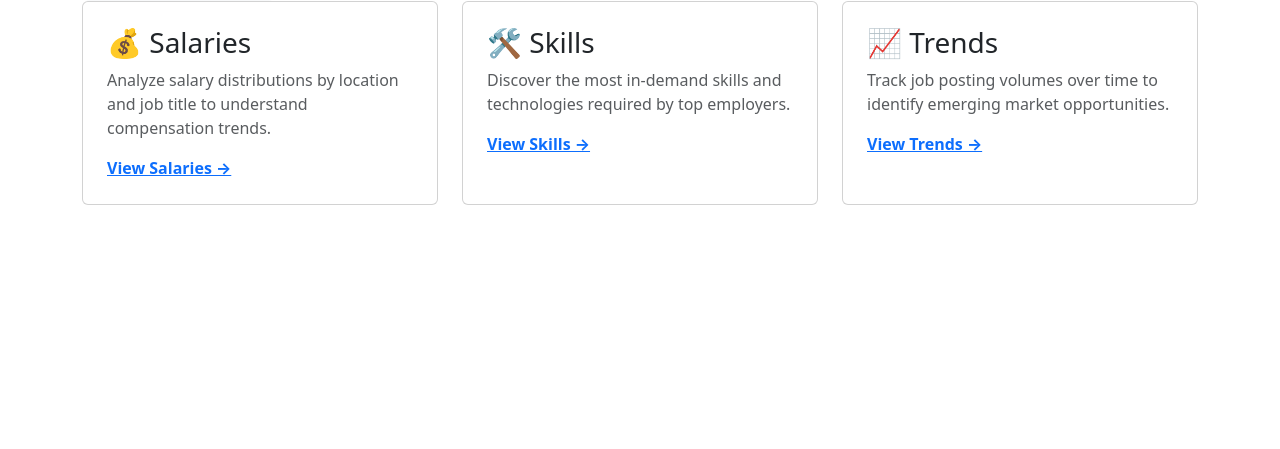
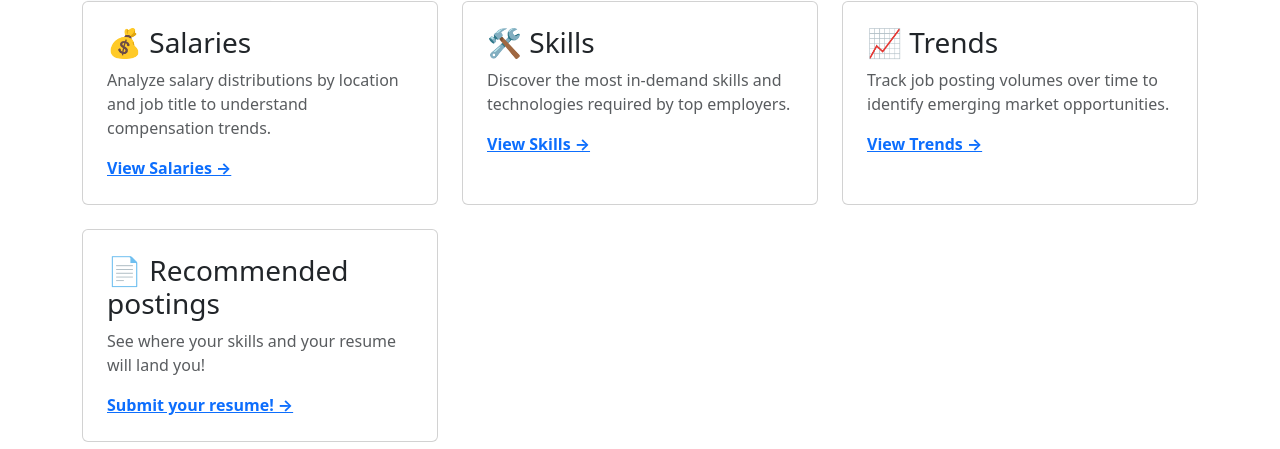
Before and after one commit to khfong26/Sta160-Group-Project, a Python web app: template src/website/templates/index.html in a window 1280 px wide. Shown: the part 351-800 px from the top of the page. Run offline with Jinja, Linux system fonts and the light colour scheme; the template is opened without the code that fills it, so the values that code supplies are empty; some libraries are stand-ins or nearby versions.

Commit message:
Updated home page
Added square to be clicked on to take users to recommendation model, like the squares we already have that take them to dashboard and salaries pages

```diff
--- a/src/website/templates/index.html
+++ b/src/website/templates/index.html
@@ -31,5 +31,12 @@
       <a href="/trends" class="text-primary fw-bold">View Trends &rarr;</a>
     </div>
   </div>
+  <div class="col-md-4">
+    <div class="card p-4 h-100">
+      <h3>📄 Recommended postings</h3>
+      <p class="text-muted">See where your skills and your resume will land you!</p>
+      <a href="/recommend" class="text-primary fw-bold">Submit your resume! &rarr;</a>
+    </div>
+  </div>
 </div>
 {% endblock %}
```
